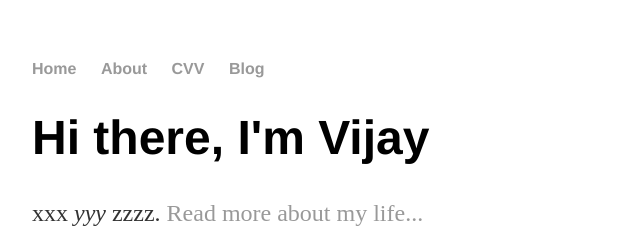
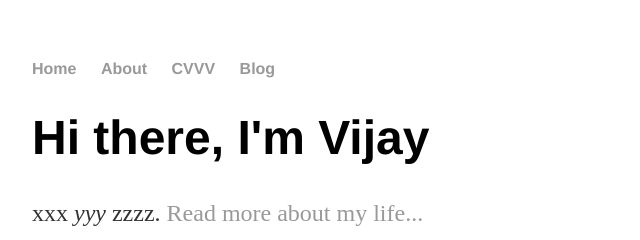
Before and after one commit to vijayr0218/dp, a plain HTML site: page index.html in a window 1280 px wide. Shown: the top 240 px of the page, 160-800 px from the left. Drawn offline with Linux system fonts and the light colour scheme.

```diff
--- a/index.html
+++ b/index.html
@@ -33,7 +33,7 @@
     		<ul>
         		<li><a href="/">Home</a></li>
 	        	<li><a href="/about">About</a></li>
-        		<li><a href="/cv">CVV</a></li>
+        		<li><a href="/cv">CVVV</a></li>
         		<li><a href="/blog">Blog</a></li>
     		</ul>
 		</nav>
```
